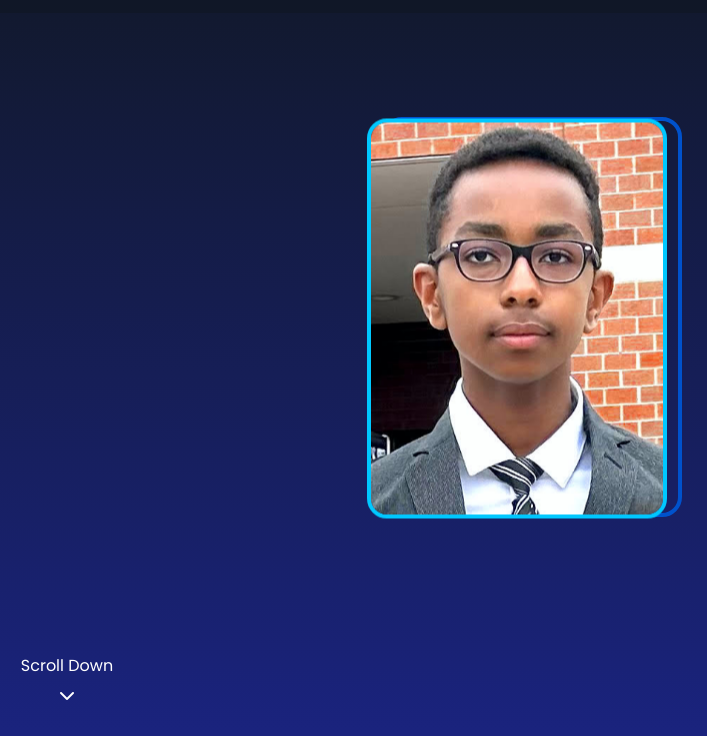
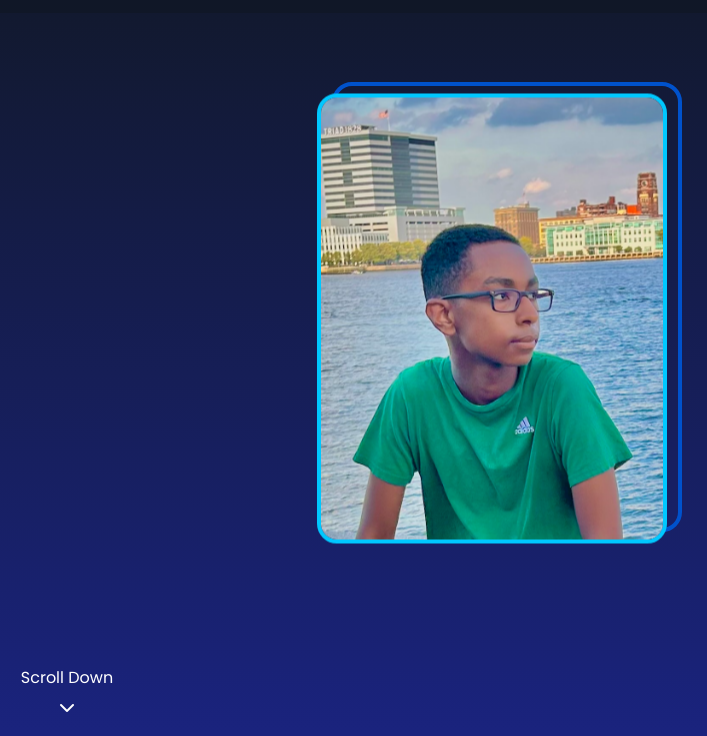
Before and after one commit to samuel-asefa/samuel-asefa.github.io, a plain HTML site: page index.html in a window 1280 px wide. Shown: the part 64-800 px from the top of the page, 573-1280 px from the left. Drawn offline with nearby package versions, Linux system fonts and the light colour scheme.

Commit message:
feat: updated pic

```diff
--- a/index.html
+++ b/index.html
@@ -9,8 +9,8 @@
     <meta name="author" content="Samuel Asefa">
 
     <meta property="og:title" content="Samuel Asefa | Computer Science & Robotics Portfolio">
-    <meta property="og:description" content="High school student passionate about computer science, electrical engineering, and robotics projects">
-    <meta property="og:image" content="images/picture.png">
+    <meta property="og:description" content="High school student passionate about computer science, electrical engineering, and robotics">
+    <meta property="og:image" content="images/picture.jpeg">
     <meta property="og:url" content="https://samuelasefa.com">
     <meta property="og:type" content="website">
     <link rel="canonical" href="https://samuelasefa.com">
@@ -30,7 +30,7 @@
       "@type": "Person",
       "name": "Samuel Asefa",
       "url": "https://samuelasefa.com",
-      "image": "images/picture.png",
+      "image": "images/picture.jpeg",
       "sameAs": [
         "https://www.linkedin.com/in/samuelasefa/",
         "https://github.com/samuel-asefa",
@@ -88,7 +88,7 @@
                     </div>
                 </div>
                 <div class="hero-image">
-                    <img src="images/picture.png" alt="Samuel Asefa portrait" class="profile-image">
+                    <img src="images/picture.jpeg" alt="Samuel Asefa portrait" class="profile-image">
                     <div class="image-outline"></div>
                 </div>
             </div>
--- a/style.css
+++ b/style.css
@@ -358,8 +358,8 @@ nav {
 }
 
 .profile-image {
-    width: 300px;
-    height: 400px;
+    width: 350px;
+    height: 450px;
     object-fit: cover;
     border-radius: 20px;
     position: relative;
@@ -375,10 +375,10 @@ nav {
 
 .image-outline {
     position: absolute;
-    top: -15px;
+    top: -25px;
     left: 15px;
-    width: 300px;
-    height: 400px;
+    width: 350px;
+    height: 450px;
     border: 4px solid var(--primary-color);
     border-radius: 20px;
     z-index: 1;
@@ -386,7 +386,7 @@ nav {
 
 .scroll-indicator {
     position: absolute;
-    bottom: 2rem;
+    bottom: 1rem;
     left: 50%;
     transform: translateX(-50%);
     display: flex;
@@ -394,7 +394,7 @@ nav {
     align-items: center;
     gap: 0.5rem;
     color: var(--text-color);
-    animation: bounce 2s infinite;
+    animation: bounce 2.5s infinite;
 }
 
 @keyframes bounce {
```
Also changed, not shown: images/picture.jpeg (added), 2 other files.
